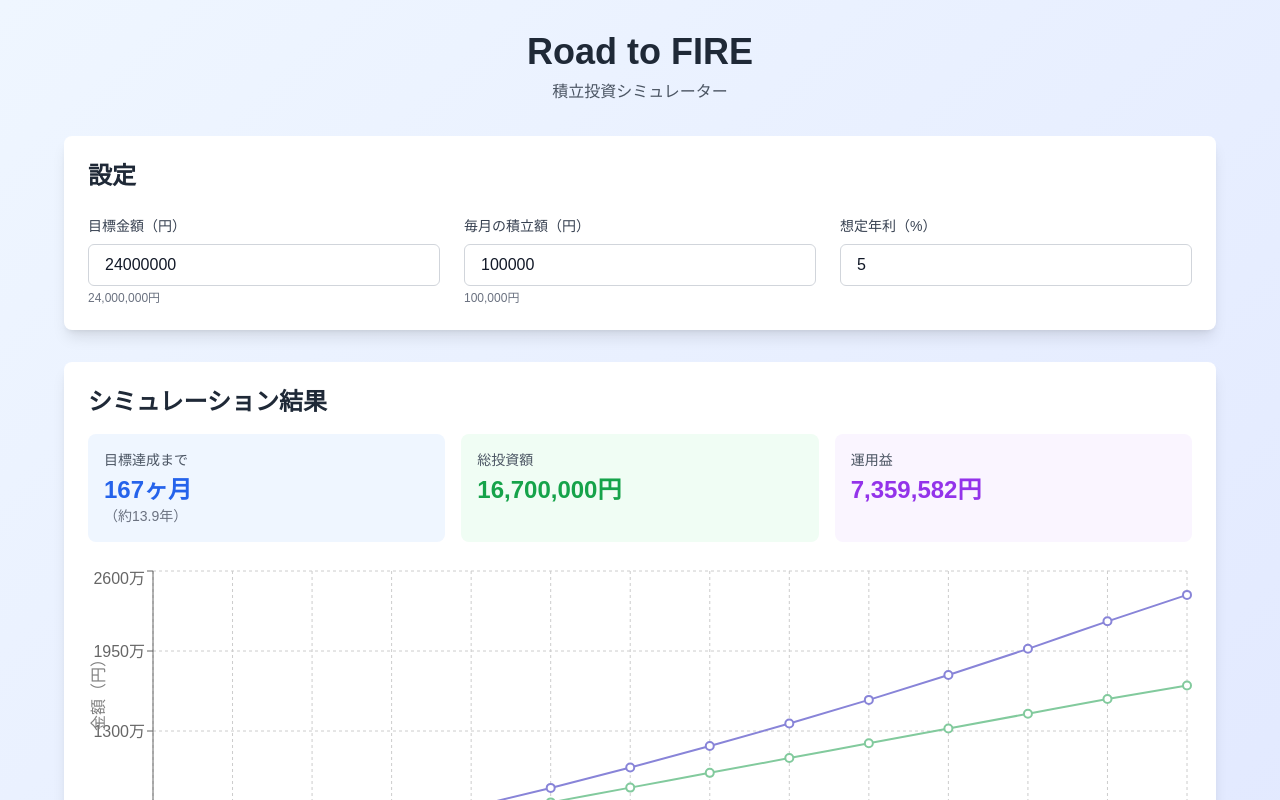
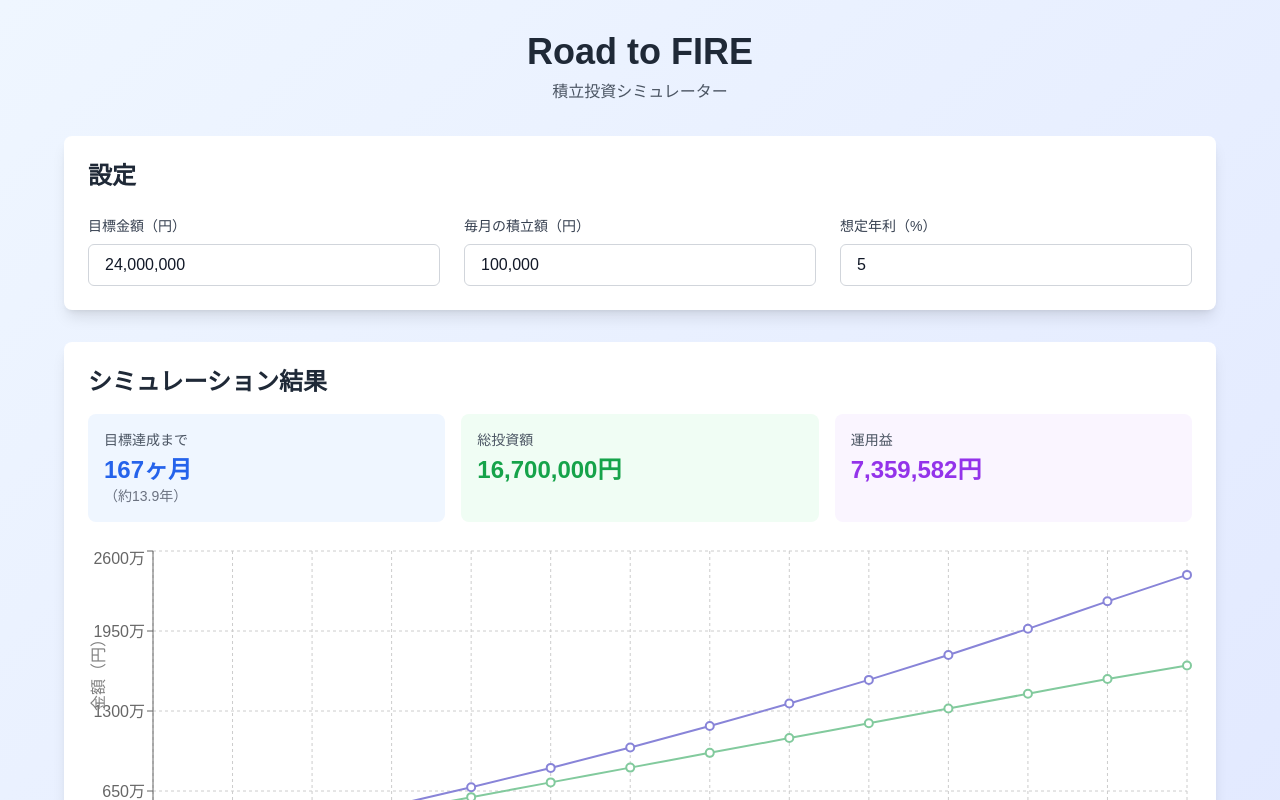
Before and after one commit to naofumi-fujii/road-to-fire, a Next.js app: page / in a window 1280 px wide. Shown: the top 800 px of the page. Built offline with nearby package versions, Linux system fonts and the light colour scheme.

Commit message:
入力欄の数字がでかいと見づらいのでカンマ区切りにできない？ (vibe-kanban fa1e0de5)

```diff
--- a/app/page.tsx
+++ b/app/page.tsx
@@ -62,15 +62,16 @@ export default function Home() {
                 目標金額（円）
               </label>
               <input
-                type="number"
-                value={targetAmount}
-                onChange={(e) => setTargetAmount(Number(e.target.value))}
+                type="text"
+                value={targetAmount.toLocaleString()}
+                onChange={(e) => {
+                  const value = e.target.value.replace(/,/g, '');
+                  if (!isNaN(Number(value))) {
+                    setTargetAmount(Number(value));
+                  }
+                }}
                 className="w-full px-4 py-2 border border-gray-300 rounded-md focus:ring-2 focus:ring-blue-500 focus:border-transparent text-gray-900"
-                step="1000000"
               />
-              <p className="text-xs text-gray-500 mt-1">
-                {targetAmount.toLocaleString()}円
-              </p>
             </div>
 
             <div>
@@ -78,15 +79,16 @@ export default function Home() {
                 毎月の積立額（円）
               </label>
               <input
-                type="number"
-                value={monthlyAmount}
-                onChange={(e) => setMonthlyAmount(Number(e.target.value))}
+                type="text"
+                value={monthlyAmount.toLocaleString()}
+                onChange={(e) => {
+                  const value = e.target.value.replace(/,/g, '');
+                  if (!isNaN(Number(value))) {
+                    setMonthlyAmount(Number(value));
+                  }
+                }}
                 className="w-full px-4 py-2 border border-gray-300 rounded-md focus:ring-2 focus:ring-blue-500 focus:border-transparent text-gray-900"
-                step="10000"
               />
-              <p className="text-xs text-gray-500 mt-1">
-                {monthlyAmount.toLocaleString()}円
-              </p>
             </div>
 
             <div>
```
